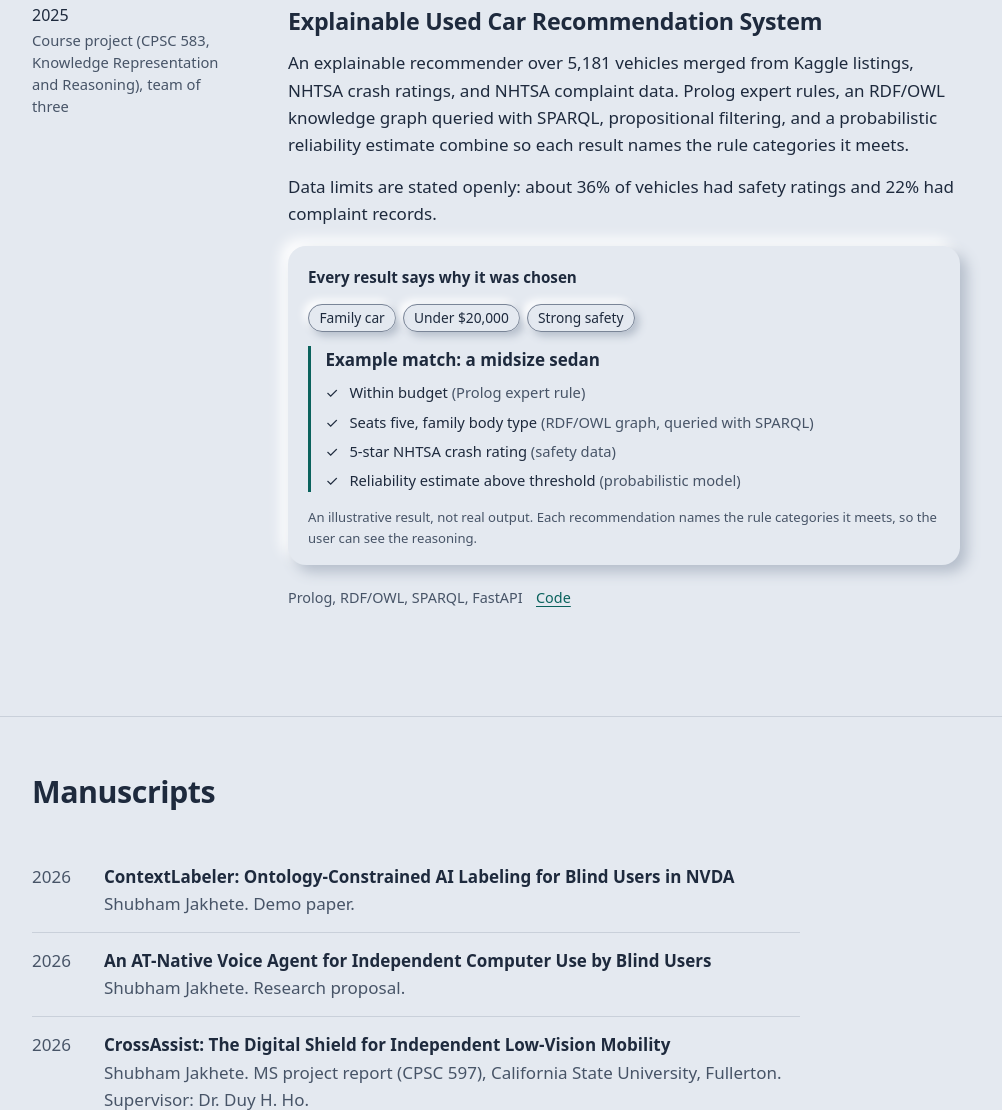
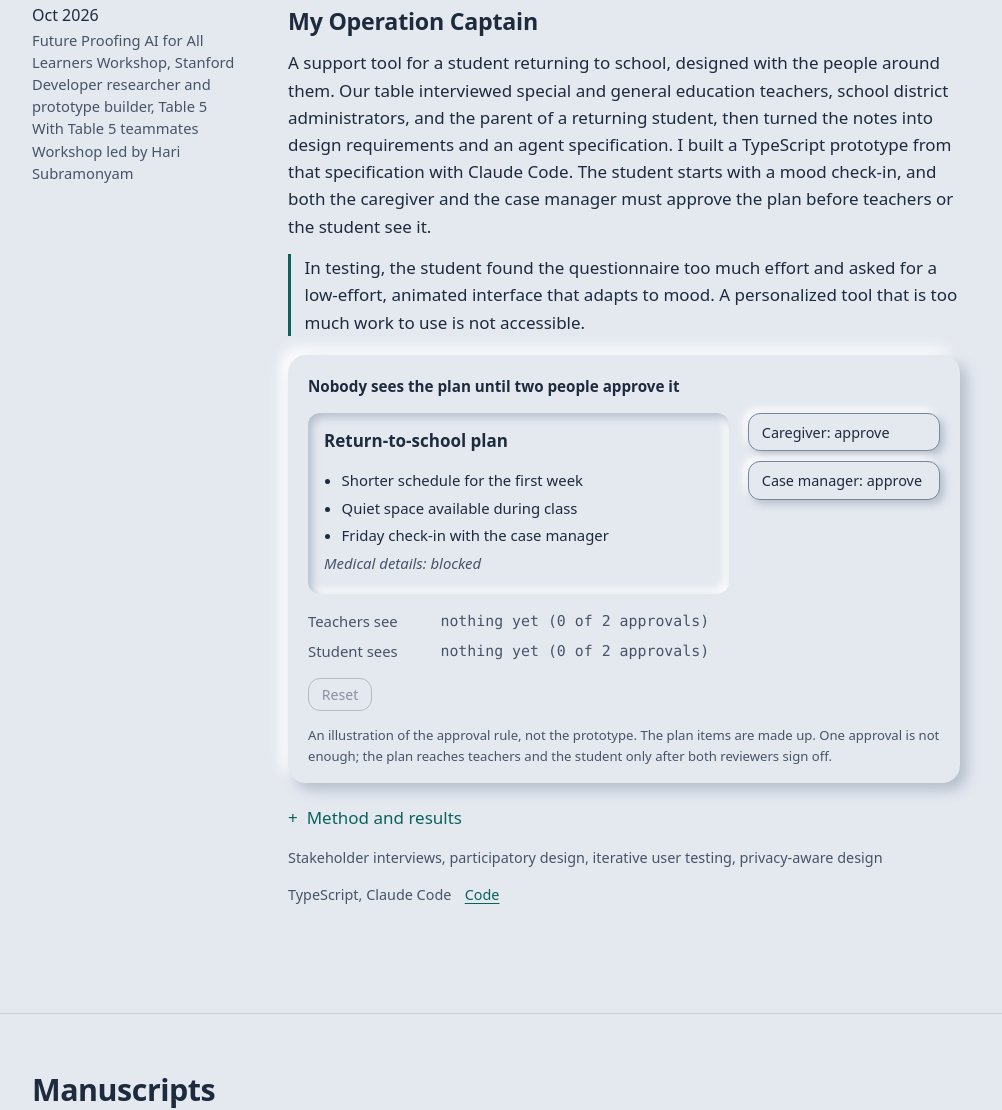
Before and after one commit to shubhamjakhete/shubhamjakhete.github.io, a plain HTML site: page index.html in a window 1280 px wide. Shown: the part 2754-3864 px from the top of the page, without its empty margins (84-1086 px from the left). Drawn offline with Linux system fonts and the light colour scheme; a web font is replaced by a local one.

Commit message:
Add Stanford workshop project, fix CrossAssist participants

```diff
--- a/index.html
+++ b/index.html
@@ -119,7 +119,7 @@ details[open] ul{animation:open .25s ease-out}
 .job p{margin:0}
 .aside{color:var(--quiet);font-style:italic;margin:2rem 0 0;font-size:.92rem}
 
-.other{display:grid;grid-template-columns:repeat(2,minmax(0,1fr));gap:1.5rem}
+.other{display:grid;grid-template-columns:repeat(auto-fit,minmax(16rem,1fr));gap:1.5rem}
 .other div{border-top:3px solid var(--ink);padding-top:.9rem}
 .other h3{font-size:1.1rem;margin:0 0 .4rem}
 .other p{margin:0 0 .5rem}
@@ -237,6 +237,26 @@ body{transition:background-color .3s,color .3s}
 .top{align-items:center}
 .top nav{display:flex;align-items:center;gap:1.4rem;flex-wrap:wrap}
 @media (prefers-reduced-motion:reduce){body,.bar button,.actions a,.ctl button,.toggle,.theme{transition:none}}
+
+/* My Operation Captain */
+.oc{display:grid;grid-template-columns:minmax(0,1fr) 12rem;gap:1.2rem;align-items:start}
+.oc-plan{box-shadow:var(--press);border-radius:12px;padding:.9rem 1rem}
+.oc-title{font-weight:700;margin:0 0 .4rem}
+.oc-plan ul{margin:0;padding-left:1.1rem;font-size:.93rem}
+.oc-plan li{margin:.25rem 0}
+.oc-blocked{list-style:none;margin-left:-1.1rem!important;color:var(--quiet);font-style:italic}
+.oc-gate{display:grid;gap:.6rem}
+.oc-ap{font:500 .9rem var(--sans);text-align:left;padding:.55rem .8rem;cursor:pointer;background:var(--ground);color:var(--ink);border:1.5px solid var(--edge);border-radius:12px;box-shadow:var(--raise-sm)}
+.oc-ap:hover{box-shadow:var(--raise)}
+.oc-ap[aria-pressed="true"]{box-shadow:var(--press);border-color:var(--teal);color:var(--teal)}
+.oc-ap[aria-pressed="true"]::before{content:"\2713  "}
+.oc-views{list-style:none;margin:1rem 0 0;padding:0;display:grid;gap:.35rem;font-size:.93rem}
+.oc-views li{display:grid;grid-template-columns:7.5rem 1fr;gap:.5rem}
+.oc-views span{color:var(--quiet)}
+.oc-views b{font-family:var(--mono);font-weight:500;padding:0 .3em;border-radius:6px;justify-self:start}
+.oc-views .unchecked{background:var(--ground);color:var(--quiet)}
+.oc-views .kept{background:var(--teal-wash);color:var(--teal)}
+@media (max-width:640px){.oc{grid-template-columns:1fr}.oc-views li{grid-template-columns:1fr;gap:0}}
 </style>
 </head>
 <body>
@@ -333,7 +353,7 @@ body{transition:background-color .3s,color .3s}
         <div>
           <h3>CrossAssist</h3>
           <p>An on-device iOS navigation aid for low-vision pedestrians. It runs three YOLO models through Core ML, two of them custom-trained to classify pedestrian signals and find crosswalks. Vision OCR reads walk-signal countdowns, and the app speaks "cross" only after a number is confirmed.</p>
-          <p class="headline-result">In a pilot with three low-vision participants, all three read the walk-signal state correctly within 10 m.</p>
+          <p class="headline-result">In a pilot with 3 low-vision and 2 sighted participants, all three low-vision participants read the walk-signal state correctly within 10 m.</p>
           <figure class="fig" aria-labelledby="ca-h">
             <h4 id="ca-h">When does the app say "cross"?</h4>
             <div class="ca">
@@ -361,7 +381,7 @@ body{transition:background-color .3s,color .3s}
             <summary>Method and results</summary>
             <ul>
               <li>Depth Anything V2 estimates distance, with a pinhole camera model between depth frames.</li>
-              <li>One participant struggled with the countdown. The cause was small display text, not OCR error.</li>
+              <li>One low-vision participant struggled with the countdown. The cause was small display text, not OCR error.</li>
               <li>Swift 6 concurrency safe, with no third-party dependencies.</li>
             </ul>
           </details>
@@ -410,27 +430,46 @@ body{transition:background-color .3s,color .3s}
       </article>
 
       <article class="work">
-        <div class="side"><strong>2025</strong>Course project (CPSC 583, Knowledge Representation and Reasoning), team of three</div>
+        <div class="side"><strong>Oct 2026</strong>Future Proofing AI for All Learners Workshop, Stanford<br>Developer researcher and prototype builder, Table 5<br>With Table 5 teammates<br>Workshop led by Hari Subramonyam</div>
         <div>
-          <h3>Explainable Used Car Recommendation System</h3>
-          <p>An explainable recommender over 5,181 vehicles merged from Kaggle listings, NHTSA crash ratings, and NHTSA complaint data. Prolog expert rules, an RDF/OWL knowledge graph queried with SPARQL, propositional filtering, and a probabilistic reliability estimate combine so each result names the rule categories it meets.</p>
-          <p>Data limits are stated openly: about 36% of vehicles had safety ratings and 22% had complaint records.</p>
-          <figure class="fig" aria-labelledby="car-h">
-            <h4 id="car-h">Every result says why it was chosen</h4>
-            <ul class="car-q" aria-label="Example request"><li>Family car</li><li>Under $20,000</li><li>Strong safety</li></ul>
-            <div class="car-r">
-              <p>Example match: a midsize sedan</p>
-              <ul>
-                <li><span aria-hidden="true">&#10003;</span><span>Within budget <span class="src">(Prolog expert rule)</span></span></li>
-                <li><span aria-hidden="true">&#10003;</span><span>Seats five, family body type <span class="src">(RDF/OWL graph, queried with SPARQL)</span></span></li>
-                <li><span aria-hidden="true">&#10003;</span><span>5-star NHTSA crash rating <span class="src">(safety data)</span></span></li>
-                <li><span aria-hidden="true">&#10003;</span><span>Reliability estimate above threshold <span class="src">(probabilistic model)</span></span></li>
-              </ul>
+          <h3>My Operation Captain</h3>
+          <p>A support tool for a student returning to school, designed with the people around them. Our table interviewed special and general education teachers, school district administrators, and the parent of a returning student, then turned the notes into design requirements and an agent specification. I built a TypeScript prototype from that specification with Claude Code. The student starts with a mood check-in, and both the caregiver and the case manager must approve the plan before teachers or the student see it.</p>
+          <p class="headline-result">In testing, the student found the questionnaire too much effort and asked for a low-effort, animated interface that adapts to mood. A personalized tool that is too much work to use is not accessible.</p>
+          <figure class="fig" aria-labelledby="oc-h">
+            <h4 id="oc-h">Nobody sees the plan until two people approve it</h4>
+            <div class="oc">
+              <div class="oc-plan">
+                <p class="oc-title">Return-to-school plan</p>
+                <ul>
+                  <li>Shorter schedule for the first week</li>
+                  <li>Quiet space available during class</li>
+                  <li>Friday check-in with the case manager</li>
+                  <li class="oc-blocked">Medical details: blocked</li>
+                </ul>
+              </div>
+              <div class="oc-gate">
+                <button type="button" class="oc-ap" id="oc-cg" aria-pressed="false">Caregiver: approve</button>
+                <button type="button" class="oc-ap" id="oc-cm" aria-pressed="false">Case manager: approve</button>
+              </div>
             </div>
-            <figcaption>An illustrative result, not real output. Each recommendation names the rule categories it meets, so the user can see the reasoning.</figcaption>
+            <ul class="oc-views" aria-live="polite">
+              <li><span>Teachers see</span><b id="oc-t" class="unchecked">nothing yet (0 of 2 approvals)</b></li>
+              <li><span>Student sees</span><b id="oc-s" class="unchecked">nothing yet (0 of 2 approvals)</b></li>
+            </ul>
+            <div class="ctl"><button type="button" id="oc-reset" disabled>Reset</button></div>
+            <figcaption>An illustration of the approval rule, not the prototype. The plan items are made up. One approval is not enough; the plan reaches teachers and the student only after both reviewers sign off.</figcaption>
           </figure>
-
-          <p class="built">Prolog, RDF/OWL, SPARQL, FastAPI <a href="https://github.com/shubhamjakhete/esdt_project">Code<span class="sr"> for the used car recommender</span></a></p>
+          <details>
+            <summary>Method and results</summary>
+            <ul>
+              <li>The student tested the prototype, and we revised it based on feedback from the whole group.</li>
+              <li>Teachers and the parent raised concerns about how much sensitive student data the tool would collect and process. We blocked medical details and required approval from two reviewers.</li>
+              <li>The design grew from a single help card into a full support plan with a mood check-in.</li>
+              <li>The feedback was gathered informally, which showed me why HCI research needs structured methods for weighing competing stakeholder needs.</li>
+            </ul>
+          </details>
+          <p class="built">Stakeholder interviews, participatory design, iterative user testing, privacy-aware design</p>
+          <p class="built">TypeScript, Claude Code <a href="https://github.com/shubhamjakhete/ai-education-prototype">Code<span class="sr"> for My Operation Captain</span></a></p>
         </div>
       </article>
     </div>
@@ -480,6 +519,11 @@ body{transition:background-color .3s,color .3s}
 
       <h2 class="sec-title" style="margin-top:3.2rem;font-size:1.4rem">Other projects</h2>
       <div class="other">
+        <div>
+          <h3><a href="https://github.com/shubhamjakhete/esdt_project">Explainable Used Car Recommendation System</a></h3>
+          <p>Recommender over 5,181 vehicles that combines Prolog rules, an RDF/OWL knowledge graph queried with SPARQL, and a probabilistic reliability estimate, so each result names the rule categories it meets. Course project (CPSC 583), team of three.</p>
+          <p class="built">Prolog, RDF/OWL, SPARQL, FastAPI</p>
+        </div>
         <div>
           <h3><a href="https://github.com/shubhamjakhete/SmartSky-Flight">SmartSky</a></h3>
           <p>Flight booking platform with a prototype LLM layer that turns natural-language travel queries into structured search parameters.</p>
@@ -623,5 +667,22 @@ body{transition:background-color .3s,color .3s}
   paint();
 })();
 </script>
+
+<script>
+(function(){
+  var cg=document.getElementById("oc-cg"),cm=document.getElementById("oc-cm"),
+      t=document.getElementById("oc-t"),st=document.getElementById("oc-s"),rs=document.getElementById("oc-reset");
+  function on(b){return b.getAttribute("aria-pressed")==="true";}
+  function paint(){
+    var n=(on(cg)?1:0)+(on(cm)?1:0);
+    var msg=n===2?"the approved plan":"nothing yet ("+n+" of 2 approvals)";
+    [t,st].forEach(function(el){el.textContent=msg;el.className=n===2?"kept":"unchecked";});
+    rs.disabled=n===0;
+  }
+  [cg,cm].forEach(function(b){b.addEventListener("click",function(){b.setAttribute("aria-pressed",on(b)?"false":"true");paint();});});
+  rs.addEventListener("click",function(){cg.setAttribute("aria-pressed","false");cm.setAttribute("aria-pressed","false");paint();cg.focus();});
+  paint();
+})();
+</script>
 </body>
 </html>
```
